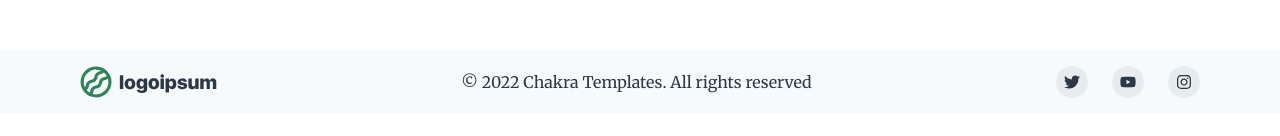
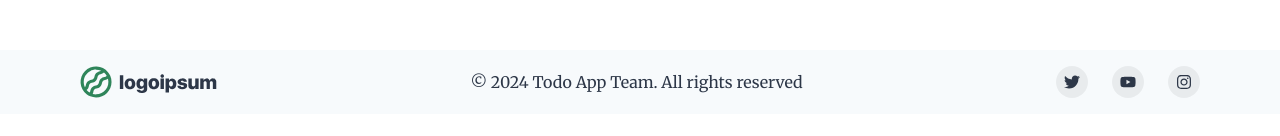
Before and after one commit to ajQodeleaf/todo-simple, a Next.js app: page / in a window 1280 px wide. Shown: the part 658-794 px from the top of the page. Built offline with nearby package versions, Linux system fonts and the light colour scheme.

Commit message:
Refactor: Text for Footer

```diff
--- a/src/components/Footer.js
+++ b/src/components/Footer.js
@@ -26,7 +26,7 @@ export default function Footer() {
         align={{ base: "center", md: "center" }}
       >
         <Logo />
-        <Text>© 2022 Chakra Templates. All rights reserved</Text>
+        <Text>© 2024 Todo App Team. All rights reserved</Text>
         <Stack direction={"row"} spacing={6}>
           <SocialButton label={"Twitter"} href={"#"}>
             <FaTwitter />
```
